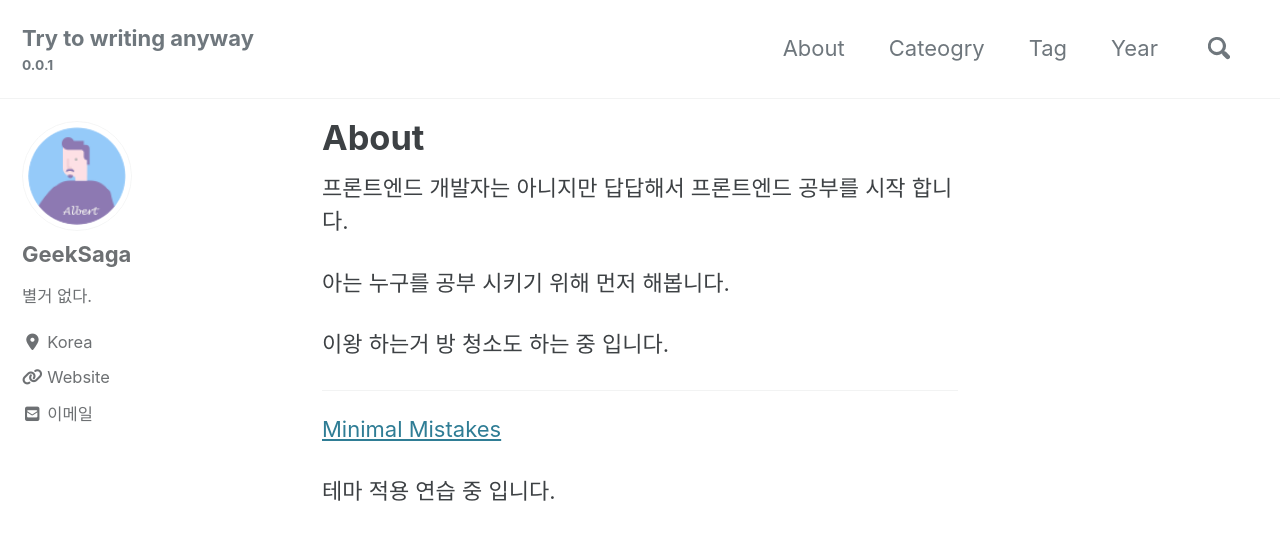
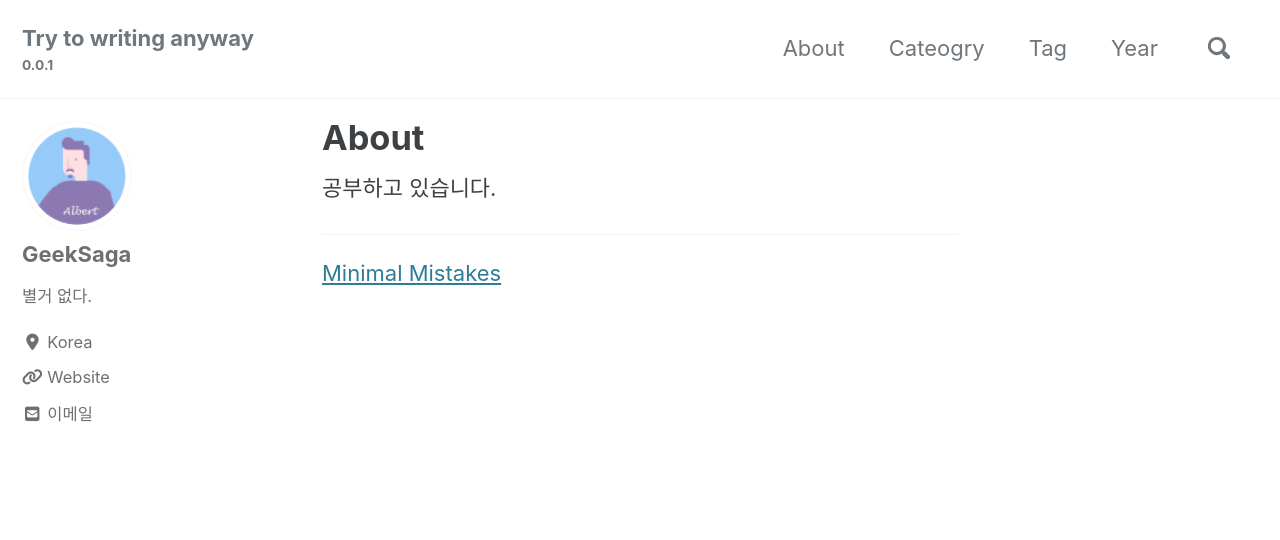
Before and after one commit to geeksaga/geeksaga.github, a Jekyll site: the page built from _pages/about.md, in a window 1280 px wide and 900 px high. Shown: the top 540 px of the window. Built offline with Jekyll 4.4.1, drawn with Linux system fonts in a browser that asks for light colours; cached includes are drawn as plain includes; nearby versions of some CDN libraries.

Commit message:
Update About post

```diff
--- a/_pages/about.md
+++ b/_pages/about.md
@@ -7,16 +7,8 @@ author_profile: true
 published: true
 ---
 
-프론트엔드 개발자는 아니지만 답답해서 프론트엔드 공부를 시작 합니다.
-
-
-아는 누구를 공부 시키기 위해 먼저 해봅니다.
-
-
-이왕 하는거 방 청소도 하는 중 입니다.
+공부하고 있습니다.
 
 ---
 
 [Minimal Mistakes](https://mmistakes.github.io/minimal-mistakes/docs/quick-start-guide/ "Minimal Mistakes"){:target="blank"}
-
-테마 적용 연습 중 입니다.
```
